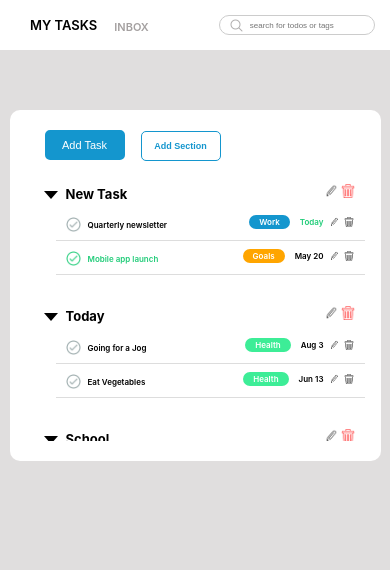
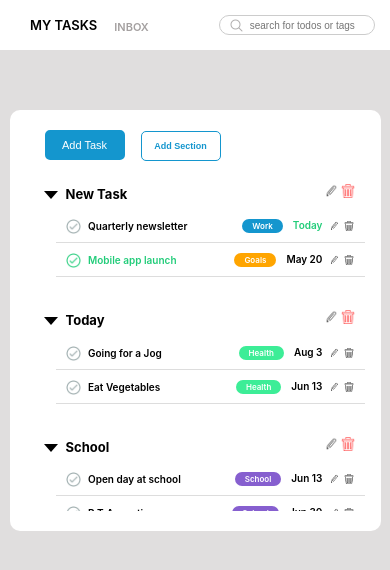
Before and after one commit to Manlikehenryy/todoapp, a React (Create React App) app: page / in a window 390 px wide. Shown: the top 570 px of the page. Built offline with nearby package versions, Linux system fonts and the light colour scheme.

Commit message:
increased fonts

```diff
--- a/src/components/Todos/createTodo.js
+++ b/src/components/Todos/createTodo.js
@@ -102,7 +102,7 @@ const closeform=()=>{
         <Input color={DateIsValid ? '' : "#f9b6b5"} ref={dateInputRef} input={{type:'date',placeholder:'Enter Date'}}/>
         <Input color={TagIsValid ? '' : "#f9b6b5"} ref={tagInputRef} input={{type:'text',placeholder:'Enter Tag e.g work,gym,chores'}}/>
         <div>
-        <Input  class={styles} styles={{backgroundColor:'black',borderRadius:'10px',border:'none'}} input={{type:'submit', value:'Save Todo'}}/>
+        <Input  class={styles} styles={{backgroundColor:'black',borderRadius:'10px',border:'none'}} input={{type:'submit', value:'Save To-Do'}}/>
         <button type="btn" onClick={closeform} style={{backgroundColor:'#fff',borderRadius:'10px',border:'2px solid #000',color:'#000',fontWeight:'600'}}>Close</button>
      </div>
     </form>
--- a/src/components/Todos/todolist.module.css
+++ b/src/components/Todos/todolist.module.css
@@ -72,7 +72,7 @@ img{
         margin-top: 25px;
         }
         *{
-            font-size: 8px;
+            font-size: 10px;
         }
         .overflow{
             max-height: 35rem;
```
